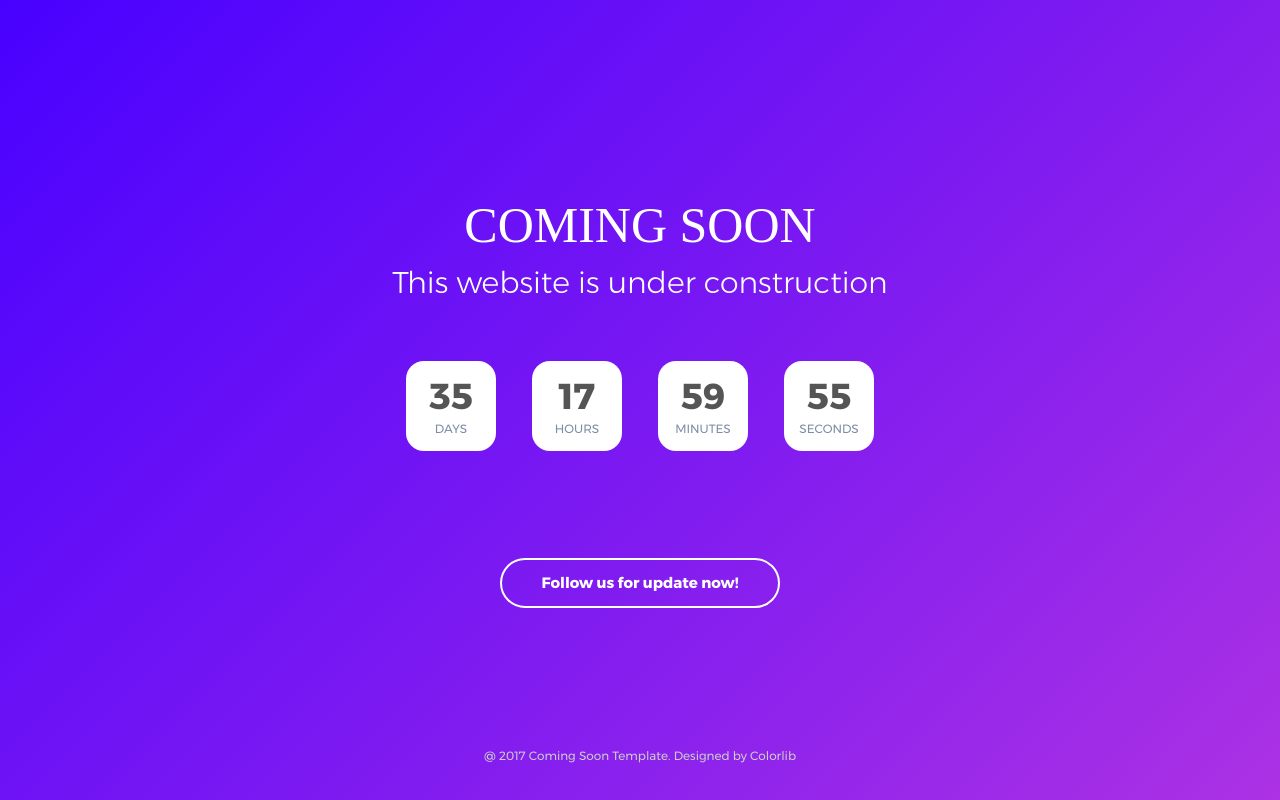
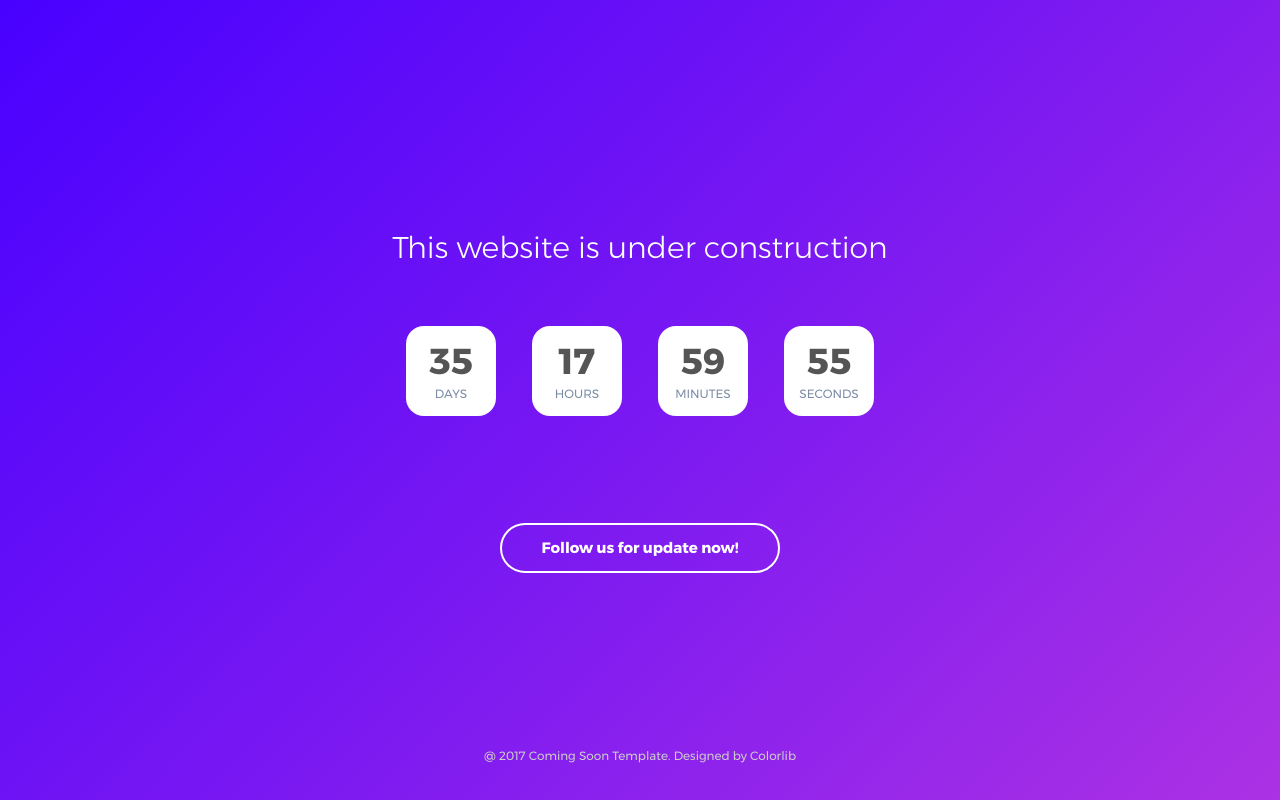
Before and after one commit to yeganeh-khalili/git-exersice, a plain HTML site: page index.html in a window 1280 px wide. Drawn offline with Linux system fonts and the light colour scheme; a web font is replaced by a local one.

Commit message:
delete coming soon

```diff
--- a/index.html
+++ b/index.html
@@ -27,9 +27,7 @@
 	<div class="bg-g1 size1 flex-w flex-col-c-sb p-l-15 p-r-15 p-t-55 p-b-35 respon1">
 		<span></span>
 		<div class="flex-col-c p-t-50 p-b-50">
-			<h3 class="l1-txt1 txt-center p-b-10">
-				Coming Soon
-			</h3>
+
 
 			<p class="txt-center l1-txt2 p-b-60">
 				This website is under construction
```
